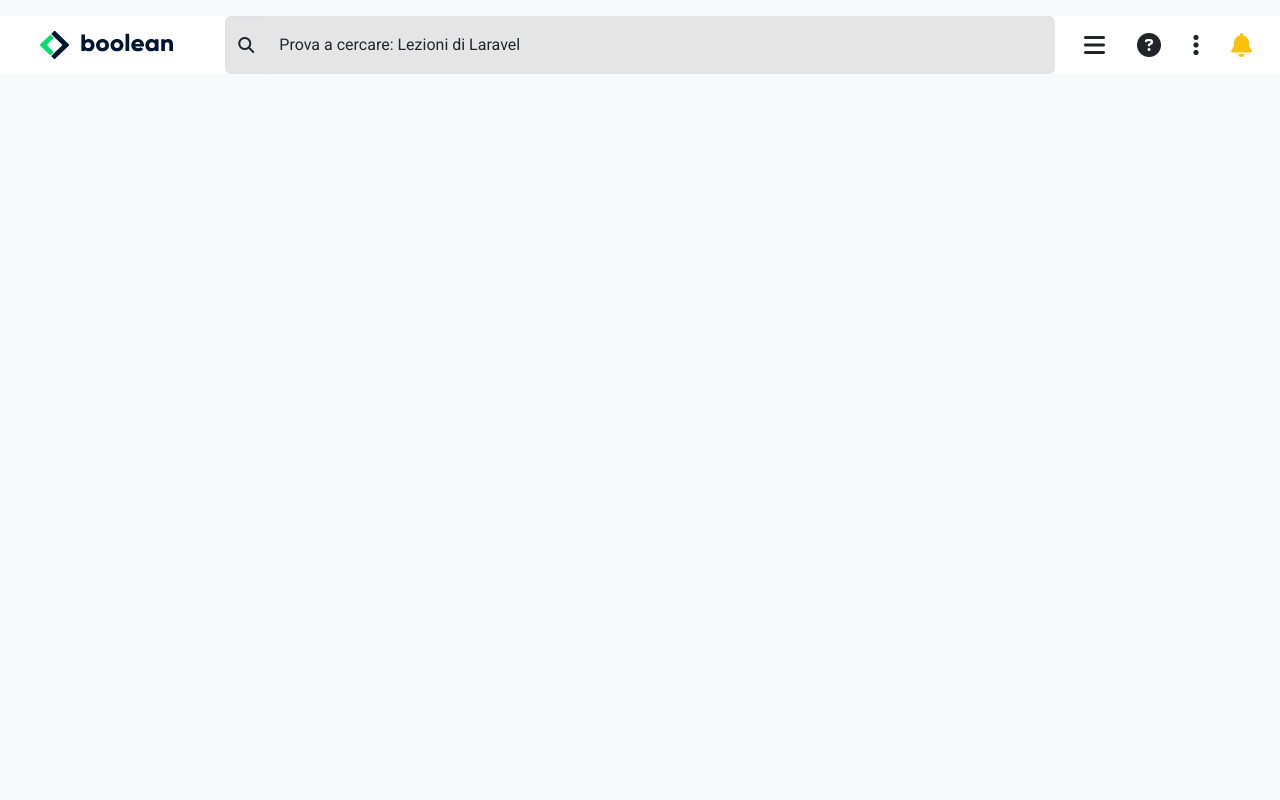
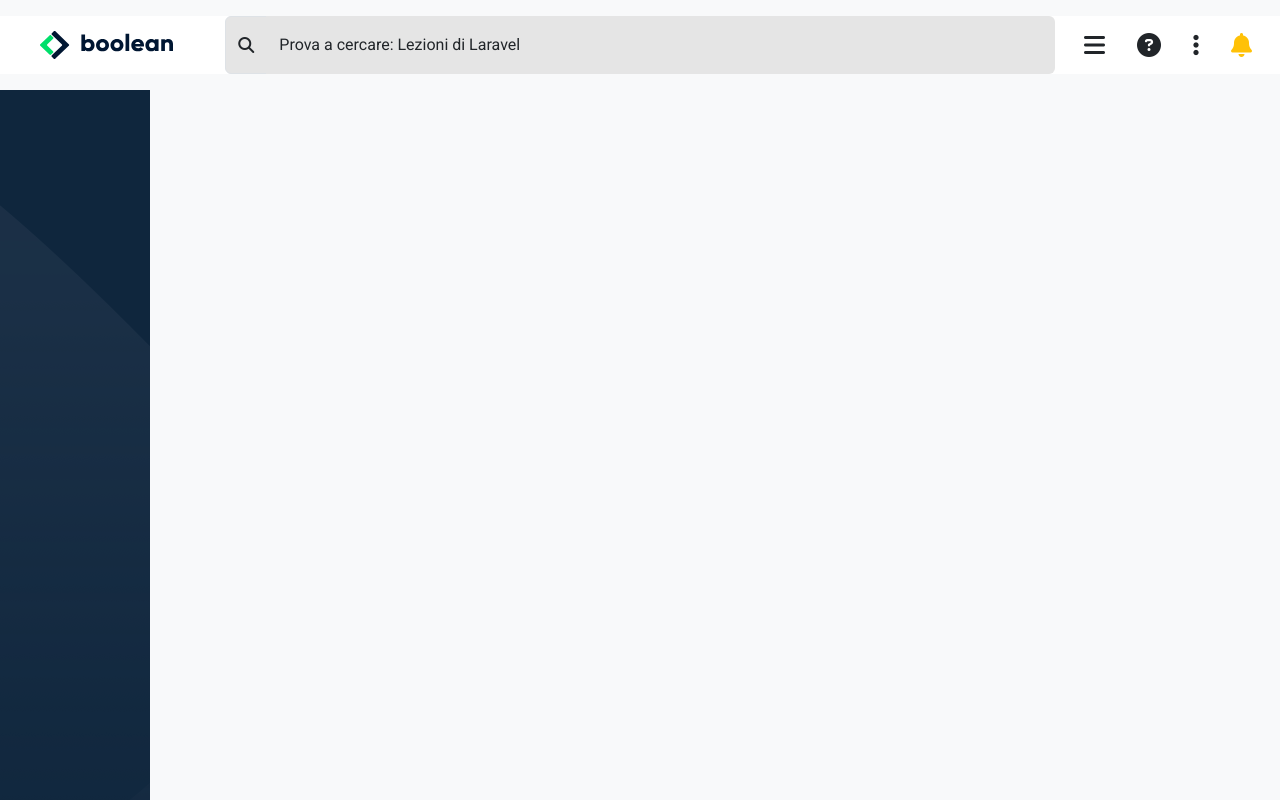
Before and after one commit to Hycarus/html-css-bootstrap-dashboard, a plain HTML site: page index.html in a window 1280 px wide. Drawn offline with nearby package versions, Linux system fonts and the light colour scheme.

Commit message:
added background sidebar

```diff
--- a/css/style.css
+++ b/css/style.css
@@ -43,6 +43,8 @@ header{
     width: 150px;
     height: 100%;
     overflow-y: hidden;
+    background-image: url(../img/sidebar-bg.png);
+    background-color: var(--color-side-bar);
 }
 .main-content{
     width: calc(100% - 150px);
```
